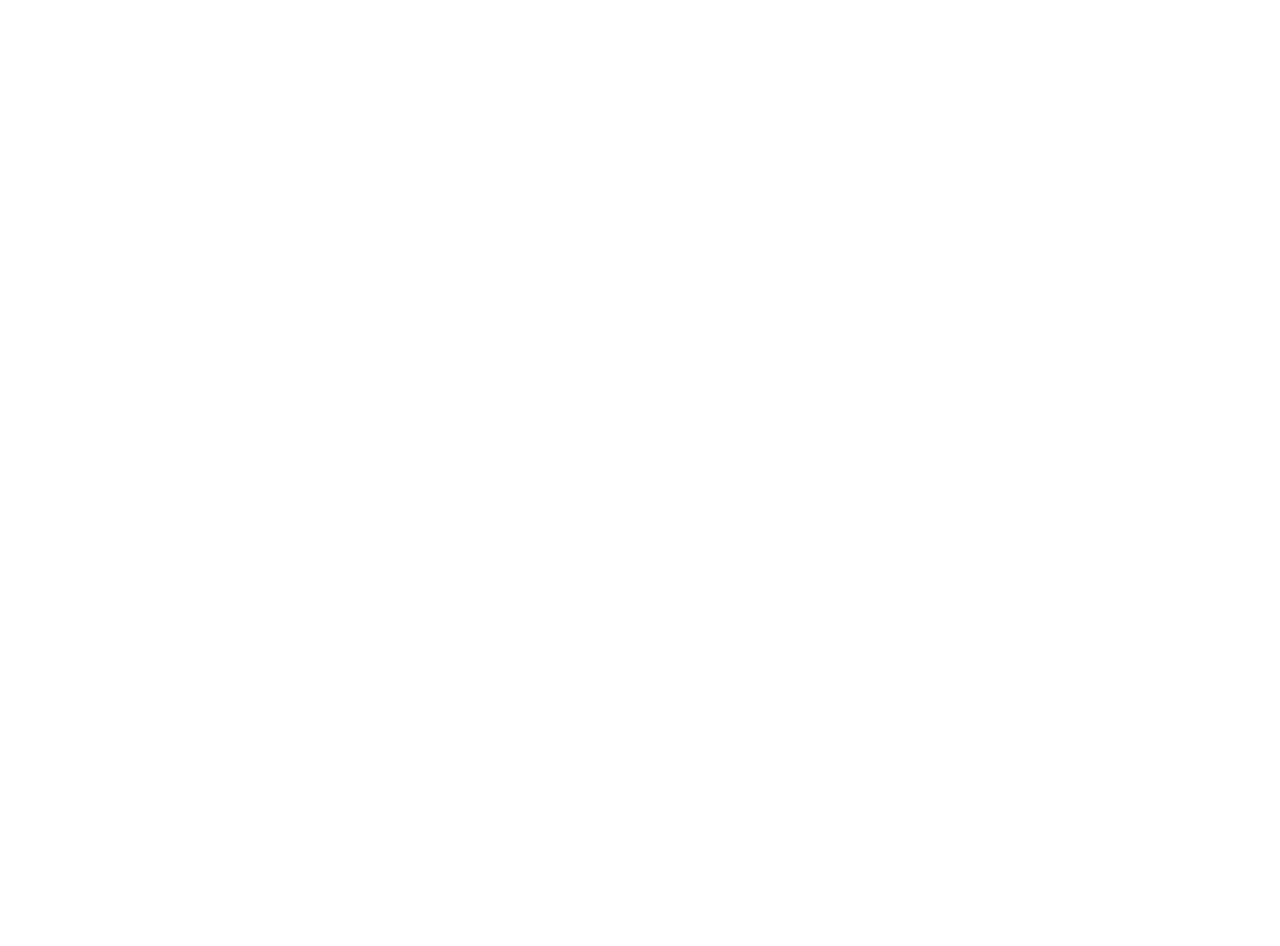
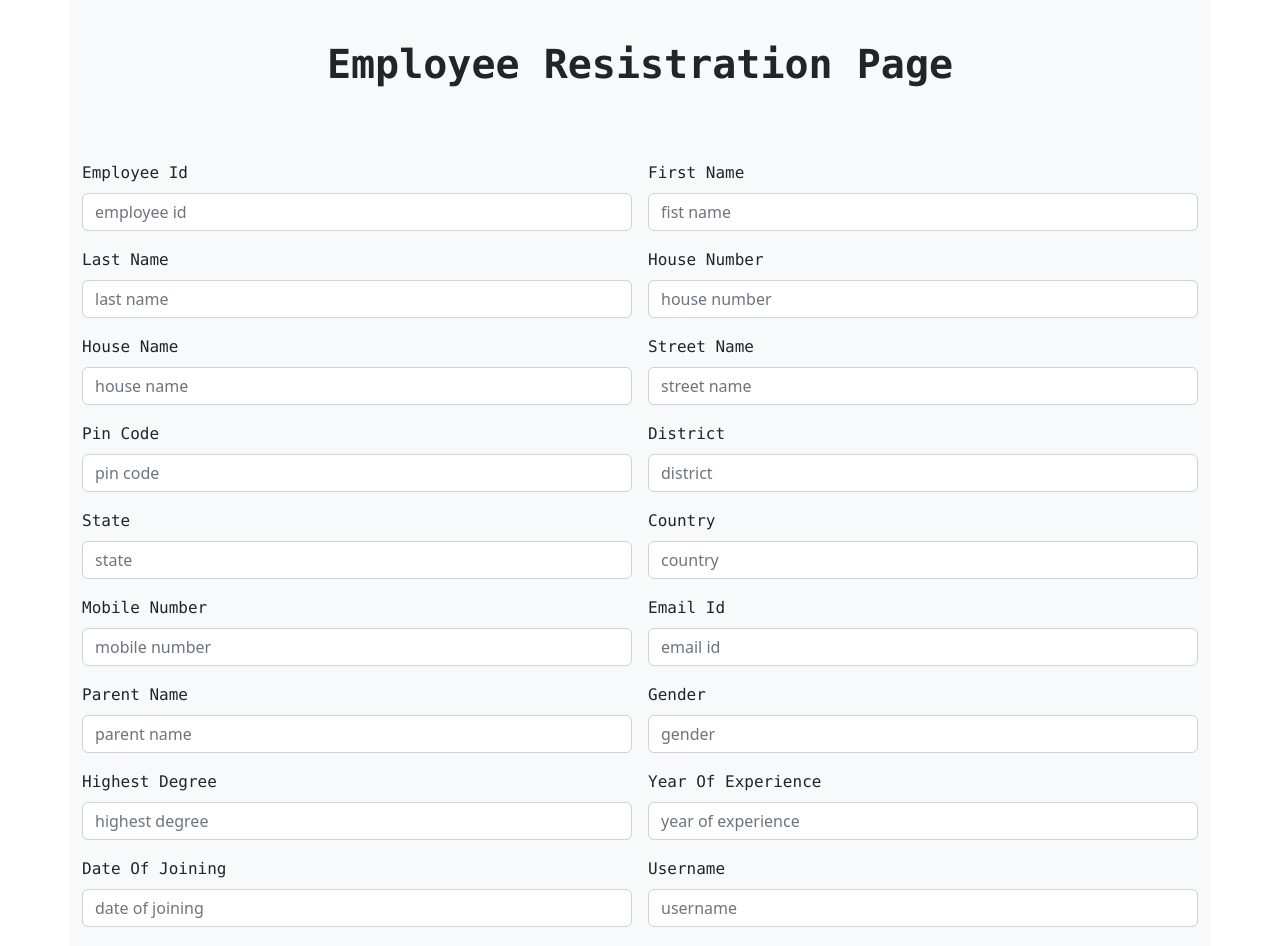
Before and after one commit to sufailbadushat/nest-digital-angular-app, an Angular app: page /employeeRegister in a window 1280 px wide. Before the commit this address led to /. Shown: the top 946 px of the page. Before the commit the page ends 800 px from the top, so only its background shows below. Built offline with nearby package versions, Linux system fonts and the light colour scheme.

Commit message:
employee register validation

```diff
--- a/src/app/app.module.ts
+++ b/src/app/app.module.ts
@@ -49,6 +49,10 @@ const myRoute: Routes = [
   {
     path: "addFriends",
     component: AddFriendComponent
+  },
+  {
+    path: "employeeRegister",
+    component: EmployeeRegisterComponent
   }
 
 ]
--- a/src/app/employee-register/employee-register.component.html
+++ b/src/app/employee-register/employee-register.component.html
@@ -10,87 +10,87 @@
 
                 <div class="col col-12 col-sm-6 col-md-6 col-lg-6 col-lg-6 col-xl-6 col-xxl-6">
                     <label for="" class="form-label font-monospace">Employee Id</label>
-                    <input type="text" placeholder="employee id" class="form-control">
+                    <input name="employeeId" [(ngModel)]="employeeId" type="text" placeholder="employee id" class="form-control">
                 </div>
                 <div class="col col-12 col-sm-6 col-md-6 col-lg-6 col-lg-6 col-xl-6 col-xxl-6">
                     <label for="" class="form-label font-monospace">First Name</label>
-                    <input type="text" placeholder="fist name" class="form-control">
+                    <input name="firstName" [(ngModel)]="firstName" type="text" placeholder="fist name" class="form-control">
                 </div>
                 <div class="col col-12 col-sm-6 col-md-6 col-lg-6 col-lg-6 col-xl-6 col-xxl-6">
                     <label for="" class="form-label font-monospace">Last Name</label>
-                    <input type="text" placeholder="last name" class="form-control">
+                    <input name="lastName" [(ngModel)]="lastName" type="text" placeholder="last name" class="form-control">
                 </div>
                 <div class="col col-12 col-sm-6 col-md-6 col-lg-6 col-lg-6 col-xl-6 col-xxl-6">
                     <label for="" class="form-label font-monospace">House Number</label>
-                    <input type="text" placeholder="house number" class="form-control">
+                    <input name="houseNumber" [(ngModel)]="houseNumber" type="text" placeholder="house number" class="form-control">
                 </div>
                 <div class="col col-12 col-sm-6 col-md-6 col-lg-6 col-lg-6 col-xl-6 col-xxl-6">
                     <label for="" class="form-label font-monospace">House Name</label>
-                    <input type="text" placeholder="house name" class="form-control">
+                    <input name="houseName" [(ngModel)]="houseName" type="text" placeholder="house name" class="form-control">
                 </div>
                 <div class="col col-12 col-sm-6 col-md-6 col-lg-6 col-lg-6 col-xl-6 col-xxl-6">
                     <label for="" class="form-label font-monospace">Street Name</label>
-                    <input type="text" placeholder="street name" class="form-control">
+                    <input name="streetName" [(ngModel)]="streetName" type="text" placeholder="street name" class="form-control">
                 </div>
                 <div class="col col-12 col-sm-6 col-md-6 col-lg-6 col-lg-6 col-xl-6 col-xxl-6">
                     <label for="" class="form-label font-monospace">Pin Code</label>
-                    <input type="text" placeholder="pin code" class="form-control">
+                    <input name="pincode" [(ngModel)]="pincode" type="text" placeholder="pin code" class="form-control">
                 </div>
                 <div class="col col-12 col-sm-6 col-md-6 col-lg-6 col-lg-6 col-xl-6 col-xxl-6">
                     <label for="" class="form-label font-monospace">District</label>
-                    <input type="text" placeholder="district" class="form-control">
+                    <input name="district" [(ngModel)]="district" type="text" placeholder="district" class="form-control">
                 </div>
                 <div class="col col-12 col-sm-6 col-md-6 col-lg-6 col-lg-6 col-xl-6 col-xxl-6">
                     <label for="" class="form-label font-monospace">State</label>
-                    <input type="text" placeholder="state" class="form-control">
+                    <input name="state" [(ngModel)]="state" type="text" placeholder="state" class="form-control">
                 </div>
                 <div class="col col-12 col-sm-6 col-md-6 col-lg-6 col-lg-6 col-xl-6 col-xxl-6">
                     <label for="" class="form-label font-monospace">Country</label>
-                    <input type="text" placeholder="country" class="form-control">
+                    <input name="country" [(ngModel)]="country" type="text" placeholder="country" class="form-control">
                 </div>
                 <div class="col col-12 col-sm-6 col-md-6 col-lg-6 col-lg-6 col-xl-6 col-xxl-6">
                     <label for="" class="form-label font-monospace">Mobile Number</label>
-                    <input type="text" placeholder="mobile number" class="form-control">
+                    <input name="mobileNumber" [(ngModel)]="mobileNumber" type="text" placeholder="mobile number" class="form-control">
                 </div>
                 <div class="col col-12 col-sm-6 col-md-6 col-lg-6 col-lg-6 col-xl-6 col-xxl-6">
                     <label for="" class="form-label font-monospace">Email Id</label>
-                    <input type="text" placeholder="email id" class="form-control">
+                    <input name="emailId" [(ngModel)]="emailId" type="text" placeholder="email id" class="form-control">
                 </div>
                 <div class="col col-12 col-sm-6 col-md-6 col-lg-6 col-lg-6 col-xl-6 col-xxl-6">
                     <label for="" class="form-label font-monospace">Parent Name</label>
-                    <input type="text" placeholder="parent name" class="form-control">
+                    <input name="parentName" [(ngModel)]="parentName" type="text" placeholder="parent name" class="form-control">
                 </div>
                 <div class="col col-12 col-sm-6 col-md-6 col-lg-6 col-lg-6 col-xl-6 col-xxl-6">
                     <label for="" class="form-label font-monospace">Gender</label>
-                    <input type="text" placeholder="gender" class="form-control">
+                    <input name="gender" [(ngModel)]="gender" type="text" placeholder="gender" class="form-control">
                 </div>
                 <div class="col col-12 col-sm-6 col-md-6 col-lg-6 col-lg-6 col-xl-6 col-xxl-6">
                     <label for="" class="form-label font-monospace">Highest Degree</label>
-                    <input type="text" placeholder="highest degree" class="form-control">
+                    <input name="highestDegree" [(ngModel)]="highestDegree" type="text" placeholder="highest degree" class="form-control">
                 </div>
                 <div class="col col-12 col-sm-6 col-md-6 col-lg-6 col-lg-6 col-xl-6 col-xxl-6">
                     <label for="" class="form-label font-monospace">Year Of Experience</label>
-                    <input type="text" placeholder="year of experience" class="form-control">
+                    <input name="dateOfJoining" [(ngModel)]="dateOfJoining" type="text" placeholder="year of experience" class="form-control">
                 </div>
                 <div class="col col-12 col-sm-6 col-md-6 col-lg-6 col-lg-6 col-xl-6 col-xxl-6">
                     <label for="" class="form-label font-monospace">Date Of Joining</label>
-                    <input type="text" placeholder="date of joining" class="form-control">
+                    <input name="dateOfJoining" [(ngModel)]="dateOfJoining" type="text" placeholder="date of joining" class="form-control">
                 </div>
                 <div class="col col-12 col-sm-6 col-md-6 col-lg-6 col-lg-6 col-xl-6 col-xxl-6">
                     <label for="" class="form-label font-monospace">Username</label>
-                    <input type="text" placeholder="username" class="form-control">
+                    <input name="username" [(ngModel)]="username" type="text" placeholder="username" class="form-control">
                 </div>
                 <div class="col col-12 col-sm-6 col-md-6 col-lg-6 col-lg-6 col-xl-6 col-xxl-6">
                     <label for="" class="form-label font-monospace">Password</label>
-                    <input type="text" placeholder="password" class="form-control">
+                    <input name="password" [(ngModel)]="password" type="text" placeholder="password" class="form-control">
                 </div>
                 <div class="col col-12 col-sm-6 col-md-6 col-lg-6 col-lg-6 col-xl-6 col-xxl-6">
                     <label for="" class="form-label font-monospace">Confirm Password</label>
-                    <input type="text" placeholder="confirm password" class="form-control">
+                    <input name="confirmPassword" [(ngModel)]="confirmPassword" type="text" placeholder="confirm password" class="form-control">
                 </div>
 
                 <div class="col col-12 col-sm-12 col-md-12 col-lg-12 col-lg-12 col-xl-12 col-xxl-12 text-center mt-5">
-                    <button class="btn btn-dark font-monospace py-1">Register</button>
+                    <button (click)="readValue()" class="btn btn-dark font-monospace py-1">Register</button>
                 </div>
                 <div class="col col-12 col-sm-12 col-md-12 col-lg-12 col-lg-12 col-xl-12 col-xxl-12 text-center">
                    <a routerLink="/employeeLogin" class="font-monospace">Backto employee login</a>
--- a/src/app/employee-register/employee-register.component.ts
+++ b/src/app/employee-register/employee-register.component.ts
@@ -1,4 +1,5 @@
 import { Component } from '@angular/core';
+import { Router } from '@angular/router';
 
 @Component({
   selector: 'app-employee-register',
@@ -6,5 +7,59 @@ import { Component } from '@angular/core';
   styleUrls: ['./employee-register.component.css']
 })
 export class EmployeeRegisterComponent {
+  employeeId = ""
+  firstName = ""
+  lastName = ""
+  houseNumber = ""
+  houseName = ""
+  streetName = ""
+  pincode = ""
+  district = ""
+  state = ""
+  country = ""
+  mobileNumber = ""
+  emailId = ""
+  parentName = ""
+  gender = ""
+  highestDegree = ""
+  yearOfExperience = ""
+  dateOfJoining = ""
+  username = ""
+  password = ""
+  confirmPassword = ""
 
+
+  readValue = () => {
+    let data: any = {
+      "Employee Id": this.employeeId,
+      "Fist Name": this.firstName,
+      "Last Name": this.lastName,
+      "House Number": this.houseNumber,
+      "House Name": this.houseName,
+      "Street Name": this.streetName,
+      "Pin Code": this.pincode,
+      "District": this.district,
+      "State": this.state,
+      "Country": this.country,
+      "Mobile Number": this.mobileNumber,
+      "Email Id": this.emailId,
+      "Parent Name": this.parentName,
+      "Gender": this.gender,
+      "Highest Degree": this.highestDegree,
+      "Year Of Experience": this.yearOfExperience,
+      "Date Of Joining": this.dateOfJoining,
+      "Username": this.username,
+      "Password": this.password,
+      "Confirm Password": this.confirmPassword
+    }
+    if (this.password == this.confirmPassword) {
+      console.log(data);
+      alert("Registered successfully.");
+    }
+    else {
+      alert("Password doesn't match.")
+    }
+
+
+  }
 }
```
